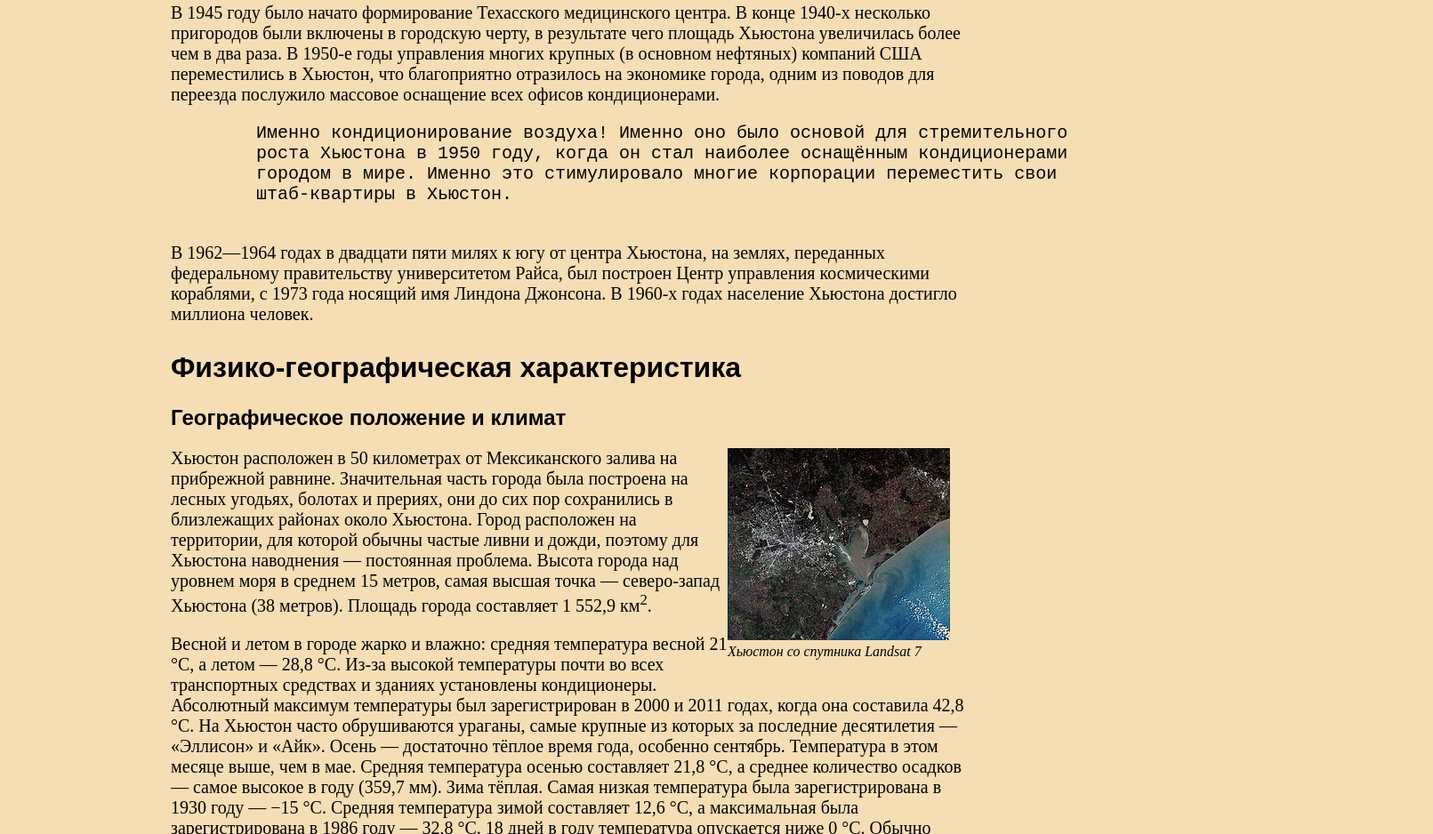
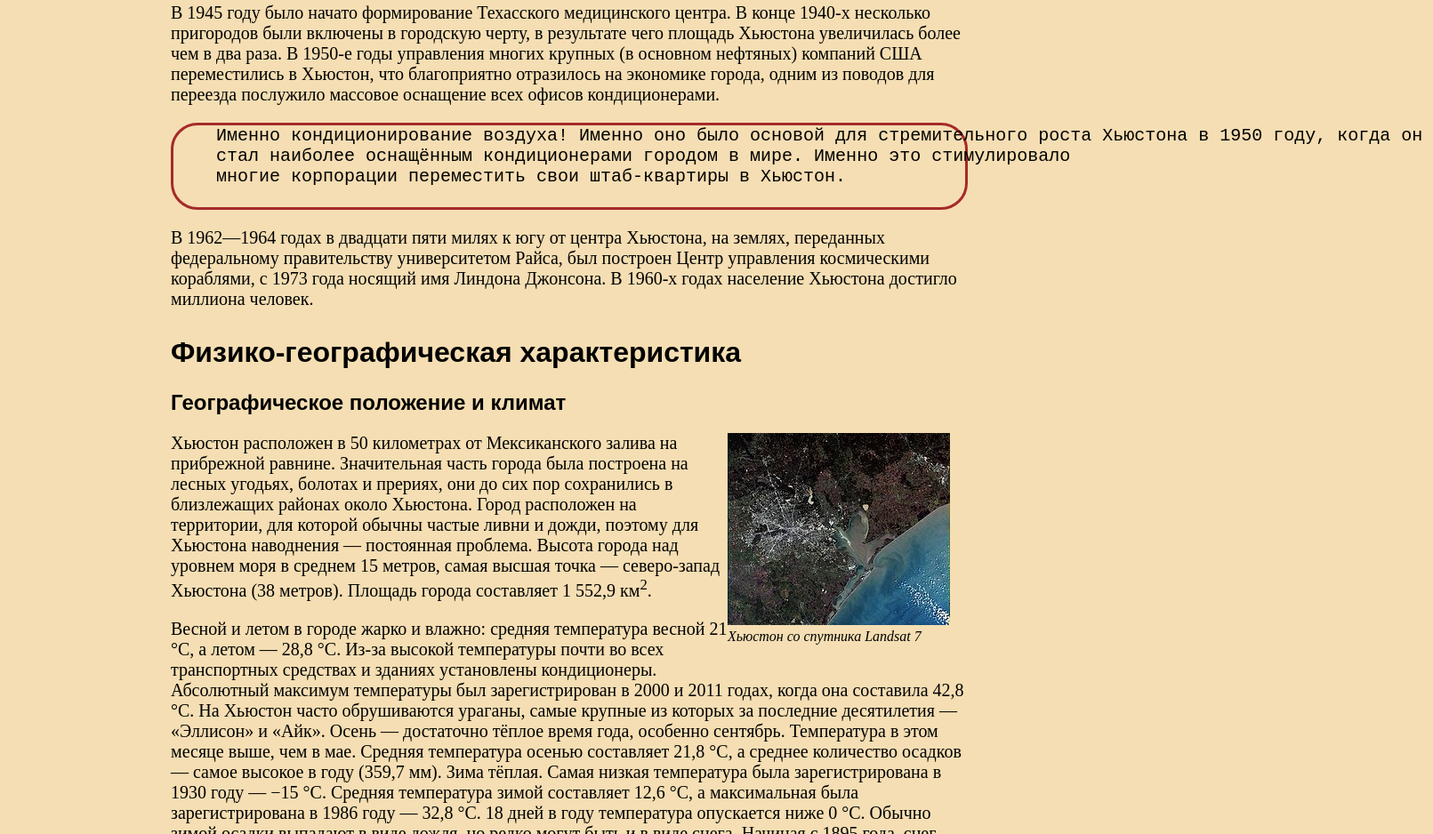
Before and after one commit to DIM1924/site, a plain HTML site: page index.html in a window 1280 px wide. Shown: the part 2388-3326 px from the top of the page at 89% size, 1611 px wide, since content can reach past the window. Drawn offline with Linux system fonts and the light colour scheme.

Commit message:
штрихи

```diff
--- a/css/style.css
+++ b/css/style.css
@@ -37,3 +37,7 @@ div{
 p,pre,table,ol{
     font-size: 20px;
 }
+pre{
+    border: 3px solid brown;
+  border-radius: 30px;
+}
```
Also changed, not shown: index.html (+3 -4 lines).
